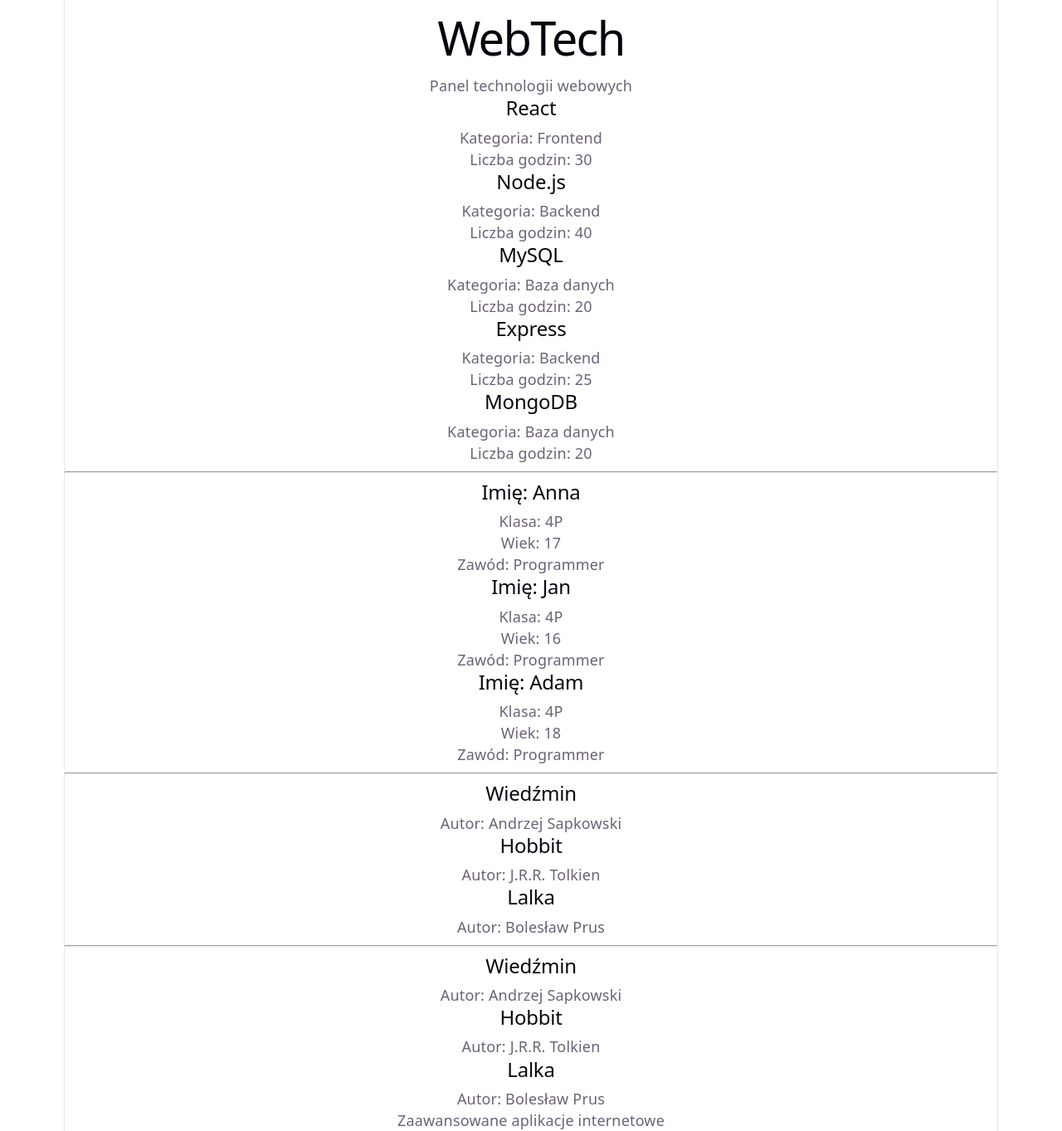
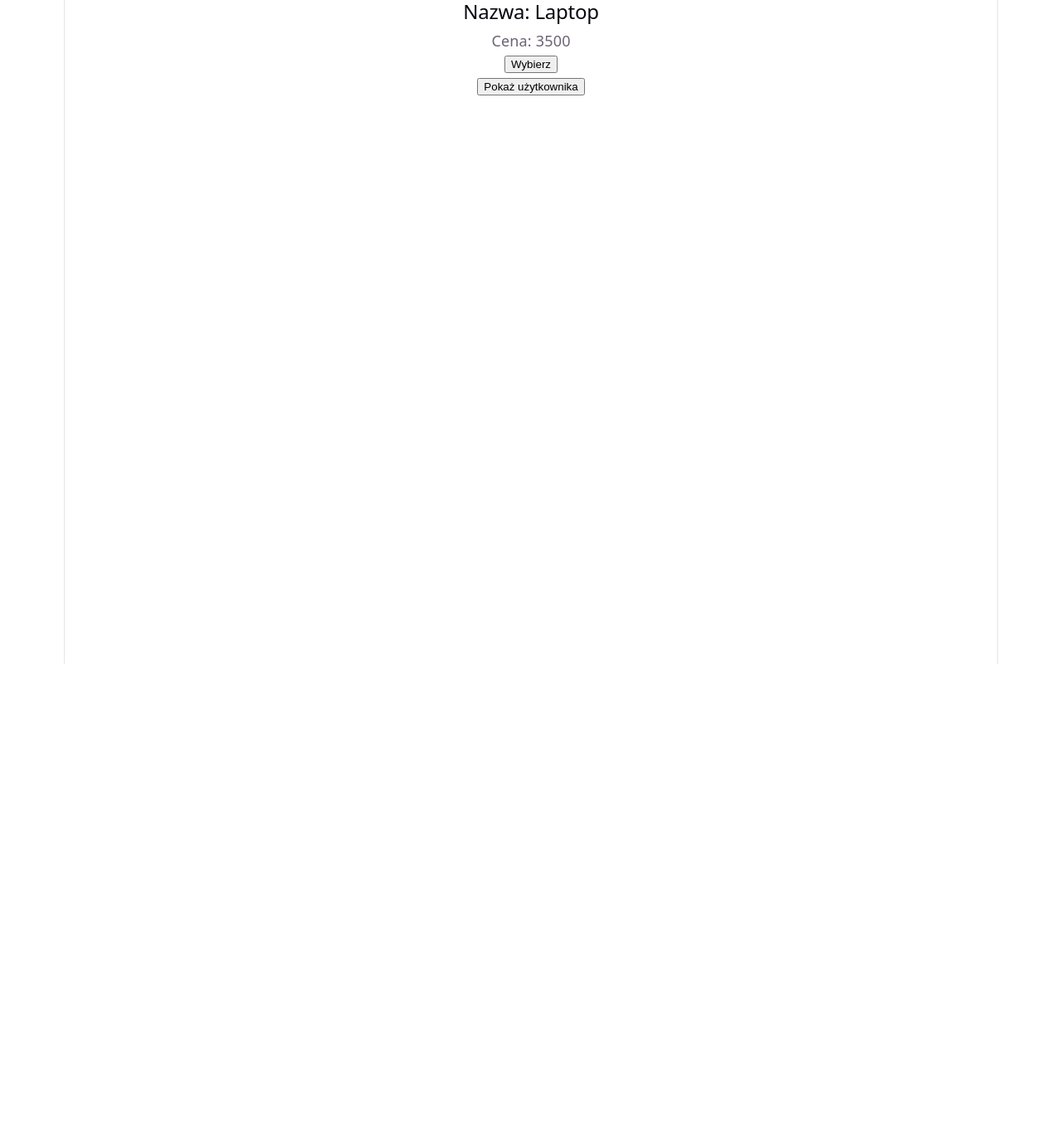
Before and after one commit to OS23-ZST-oRi4/OS_23_2026_WebTech, a React (Vite) app: page / in a window 1280 px wide. Shown: the whole page at 83% size. After the commit the page ends 800 px from the top, so only its background shows below. Built offline with nearby package versions, Linux system fonts and the light colour scheme.

Commit message:
Lekcja 6 - dodatkowe i glowne

```diff
--- a/src/App.jsx
+++ b/src/App.jsx
@@ -4,8 +4,18 @@ import Student from "./components/Student";
 import Header from "./components/Header";
 import Footer from "./components/Footer";
 import Book from "./components/Book";
+import Product from "./components/Product";
+import User from "./components/User";
 
 function App() {
+
+  function selectProduct(name) {
+    console.log("Wybrany produkt: " + name);
+  }
+
+  function selectTechnology(name) {
+    console.log("Wybrano: " + name);
+  }
 
   const technologies = [
     {
@@ -25,88 +35,18 @@ function App() {
       name: "MySQL",
       category: "Baza danych",
       hours: 20
-    },
-    {
-      id: 4,
-      name: "Express",
-      category: "Backend",
-      hours: 25
-    },
-    {
-      id: 5,
-      name: "MongoDB",
-      category: "Baza danych",
-      hours: 20
     }
-  ];
-
-  const students = [
-    { id: 1, name: "Anna", className: "4P", age: 17, specialization: "Programmer" },
-    { id: 2, name: "Jan", className: "4P", age: 16, specialization: "Programmer" },
-    { id: 3, name: "Adam", className: "4P", age: 18, specialization: "Programmer" }
-  ];
-
-  const books = [
-    { id: 1, title: "Wiedźmin", author: "Andrzej Sapkowski" },
-    { id: 2, title: "Hobbit", author: "J.R.R. Tolkien" },
-    { id: 3, title: "Lalka", author: "Bolesław Prus" }
   ];
 
   return (
     <>
-      <Header />
-      <main>
-        <section>
-          {technologies.map((technology) => (
-            <Technology
-              key={technology.id}
-              name={technology.name}
-              category={technology.category}
-              hours={technology.hours}
-            />
-          ))}
-        </section>
-        <hr />
-        <section>
-          {
-            students.map(v => {
-              return (<Student
-                key={v.id}
-                name={v.name}
-                className={v.className}
-                age={v.age}
-                specialization={v.specialization}
-              />);
-            })
-          }
-        </section>
-        <hr />
-        <section>
-          {
-            books.map(v => (
-              <Book
-                key={v.key}
-                title={v.title}
-                author={v.author}
-              />
-            ))
-          }
-        </section>
-        <hr />
-        {
-          books.map(v => {
-            return (<Book
-              key={v.key}
-              title={v.title}
-              author={v.author}
-            />)
-          })
-        }
-      </main>
+      <Product name="Laptop" price={3500} selectProduct={selectProduct} />
 
-      <Footer />
+      <User name="Anna" role="Administrator" />
     </>
-  );
+
+
+  )
 }
 
 export default App;
--- /dev/null
+++ b/src/components/Product.jsx
@@ -0,0 +1,14 @@
+function Product({name,price,selectProduct}){
+    return(
+        <>
+        <section>
+            <h2>Nazwa: {name}</h2>
+            <p>Cena: {price}</p>
+
+            <button onClick={() => selectProduct(name)}>Wybierz</button>
+        </section>
+        </>
+    );
+}
+
+export default Product;
--- a/src/components/Technology.jsx
+++ b/src/components/Technology.jsx
@@ -1,11 +1,15 @@
-function Technology({ name, category, hours }) {
+function Technology({ name, category, hours, onSelect }) {
   return (
     <section>
       <h2>{name}</h2>
-      <p>Kategoria: {category}</p>
-      <p>Liczba godzin: {hours}</p>
+      <p>{category}</p>
+      <p>{hours}</p>
+
+      <button onClick={() => onSelect(name)}>
+        Wybierz
+      </button>
     </section>
   );
 }
 
-export default Technology;
+export default Technology
--- /dev/null
+++ b/src/components/User.jsx
@@ -0,0 +1,16 @@
+function User({name,role}){
+    function showInfo(name,role){
+        console.log("Użytkownik: " + name)
+        console.log("Rola: " + role)
+    }
+
+    return (
+        <>
+            <section>
+                <button onClick={() => showInfo(name,role)}>Pokaż użytkownika</button>
+            </section>
+        </>
+    )
+}
+
+export default User;
```
Also changed, not shown: App.txt, Book.txt (deleted), Product.txt (added), Student.txt (deleted), Technology.txt.
